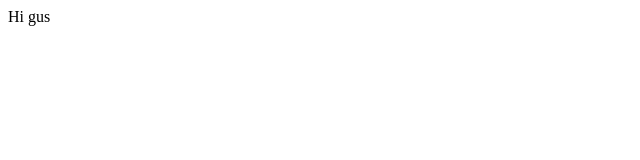
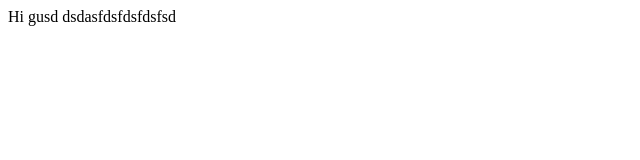
Before and after one commit to DanilaRey/Bootstrap-test-project, a plain HTML site: page index.html in a window 1280 px wide. Shown: the whole page, without its empty margins (0-640 px from the left). Drawn offline with Linux system fonts and the light colour scheme.

Commit message:
New text

```diff
--- a/index.html
+++ b/index.html
@@ -10,7 +10,7 @@
 <body>
 <div>
     <span>
-        Hi gus
+        Hi gusd dsdasfdsfdsfdsfsd
     </span>
 </div>
 </body>
```
